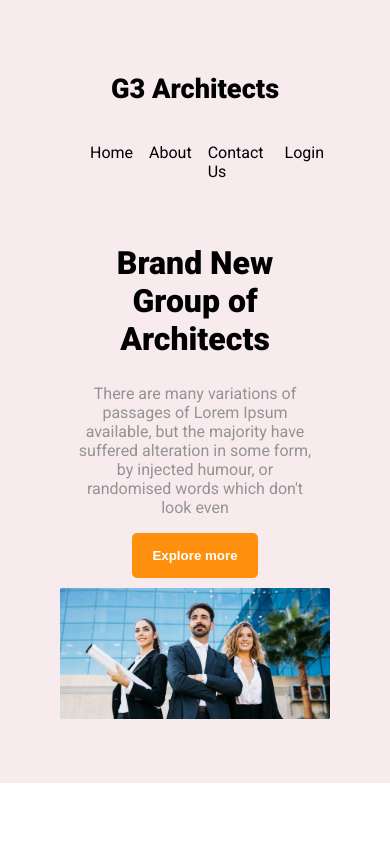
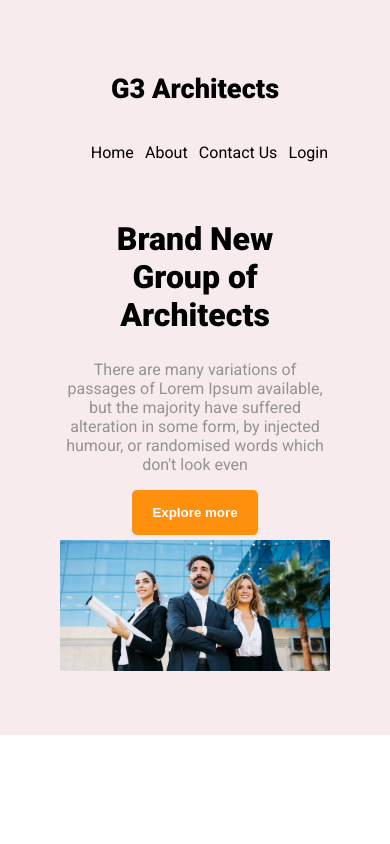
Before and after one commit to roufrubel/g3-architects-responsive, a plain HTML site: page index.html in a window 390 px wide. Shown: the top 844 px of the page. Drawn offline with Linux system fonts and the light colour scheme.

Commit message:
banner section styles added

```diff
--- a/style.css
+++ b/style.css
@@ -88,13 +88,12 @@ width: 50%;
         flex-direction: column;
     }
     .nav li{
-        margin-right: 1rem;
+        margin-right: .7rem;
     }
     .banner{
         padding: 10px;
     }
     .banner-content{
-        max-width: 90%;
-        padding: 10px;
+        padding: 5px;
     }
 }
```
